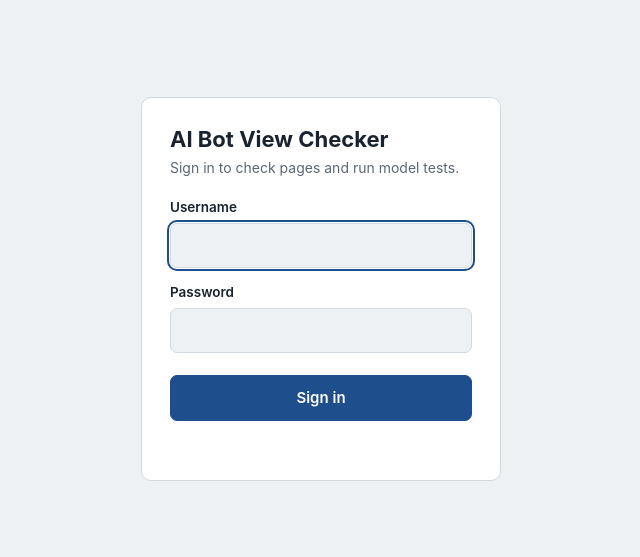
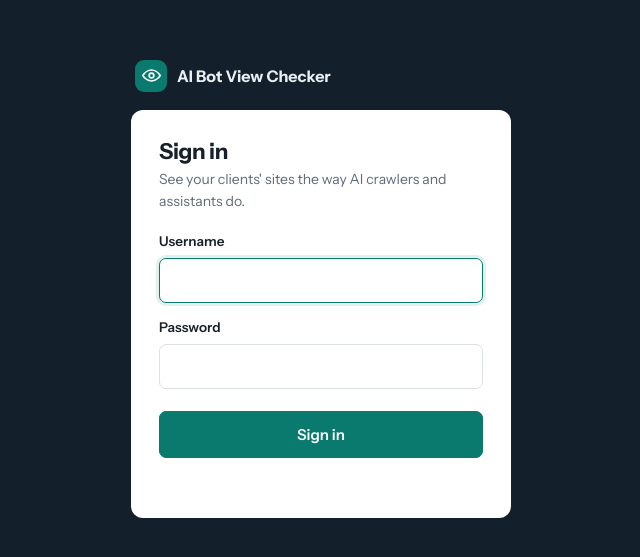
Before and after one commit to raselbepary/ai-bot-checker, a plain HTML site: page web/login.html in a window 1280 px wide. Shown: the part 111-668 px from the top of the page, without its empty margins (319-959 px from the left). Drawn offline with Linux system fonts and the light colour scheme.

Commit message:
Redesign: grouped sidebar with icons, client context line, new visual system

```diff
--- a/web/login.html
+++ b/web/login.html
@@ -4,30 +4,41 @@
 <meta charset="utf-8">
 <meta name="viewport" content="width=device-width, initial-scale=1">
 <title>Sign in – AI Bot View Checker</title>
+<link rel="preconnect" href="https://fonts.googleapis.com">
+<link rel="preconnect" href="https://fonts.gstatic.com" crossorigin>
+<link rel="stylesheet" href="https://fonts.googleapis.com/css2?family=Instrument+Sans:wght@400;500;600;700&display=swap">
 <style>
-:root{--paper:#eef1f4;--surface:#ffffff;--ink:#18232f;--muted:#5b6876;--line:#d3d9e0;--accent:#1f4e8c;--accent-ink:#ffffff;--bad:#b3261e;color-scheme:light}
-@media (prefers-color-scheme: dark){:root{--paper:#11161c;--surface:#19212a;--ink:#e4e9ef;--muted:#97a3b0;--line:#2c3743;--accent:#6fa3e8;--accent-ink:#0d1620;--bad:#ff8a80;color-scheme:dark}}
+:root{--night:#13202b;--surface:#ffffff;--ink:#18212b;--muted:#5e6b78;--line:#dce2e0;--accent:#0b7a6e;--accent-hover:#086257;--accent-ink:#fff;--accent-soft:#e0f1ee;--bad:#b4261e;color-scheme:light}
+@media (prefers-color-scheme: dark){:root{--night:#0b1115;--surface:#161e24;--ink:#e3e9ed;--muted:#94a3af;--line:#27333b;--accent:#3cbfab;--accent-hover:#5ad0bd;--accent-ink:#04221d;--accent-soft:#12332e;--bad:#ff8f86;color-scheme:dark}}
 *{box-sizing:border-box}
-html,body{margin:0;min-height:100%;background:var(--paper);color:var(--ink);
-  font:15px/1.55 -apple-system,BlinkMacSystemFont,"Segoe UI",Roboto,Helvetica,Arial,sans-serif}
+html,body{margin:0;min-height:100%;background:var(--night);color:var(--ink);
+  font:15px/1.55 "Instrument Sans",-apple-system,BlinkMacSystemFont,"Segoe UI",Roboto,Helvetica,Arial,sans-serif;-webkit-font-smoothing:antialiased}
 main{min-height:100vh;display:grid;place-items:center;padding:24px}
-form{width:100%;max-width:360px;background:var(--surface);border:1px solid var(--line);border-radius:10px;padding:28px}
-h1{font-size:22px;line-height:1.25;margin:0 0 4px}
+.wrap{width:100%;max-width:380px}
+.brand{display:flex;align-items:center;gap:10px;color:#e8eef2;font-weight:650;font-size:16px;margin:0 0 18px 4px}
+.mark{width:32px;height:32px;border-radius:9px;background:var(--accent);color:var(--accent-ink);display:grid;place-items:center}
+.mark svg{width:19px;height:19px}
+form{background:var(--surface);border-radius:12px;padding:28px}
+h1{font-size:22px;line-height:1.25;margin:0 0 4px;letter-spacing:-.015em;font-weight:650}
 p{color:var(--muted);margin:0 0 18px;font-size:14px}
-label{display:block;font-size:13.5px;font-weight:600;margin:14px 0 5px}
-input{font:inherit;color:var(--ink);background:var(--paper);border:1px solid var(--line);border-radius:7px;padding:10px 11px;width:100%}
-input:focus,button:focus-visible{outline:2px solid var(--accent);outline-offset:1px}
+label{display:block;font-size:13.5px;font-weight:600;margin:14px 0 6px}
+input{font:inherit;color:var(--ink);background:var(--surface);border:1px solid var(--line);border-radius:7px;padding:10px 12px;width:100%}
+input:focus{outline:none;border-color:var(--accent);box-shadow:0 0 0 3px var(--accent-soft)}
 button{margin-top:22px;width:100%;font:inherit;font-weight:600;border:1px solid var(--accent);background:var(--accent);
-  color:var(--accent-ink);border-radius:7px;padding:10px 16px;cursor:pointer}
+  color:var(--accent-ink);border-radius:7px;padding:11px 16px;cursor:pointer}
+button:hover{background:var(--accent-hover);border-color:var(--accent-hover)}
+button:focus-visible{outline:2px solid var(--accent);outline-offset:2px}
 button:disabled{opacity:.6;cursor:progress}
 .err{color:var(--bad);font-size:14px;min-height:1.4em;margin-top:12px}
 </style>
 </head>
 <body>
 <main>
+<div class="wrap">
+  <div class="brand"><span class="mark"><svg viewBox="0 0 24 24" fill="none" stroke="currentColor" stroke-width="2" stroke-linecap="round" stroke-linejoin="round" aria-hidden="true"><path d="M1 12s4-7 11-7 11 7 11 7-4 7-11 7S1 12 1 12z"/><circle cx="12" cy="12" r="3"/></svg></span>AI Bot View Checker</div>
   <form id="f">
-  <h1>AI Bot View Checker</h1>
-  <p>Sign in to check pages and run model tests.</p>
+    <h1>Sign in</h1>
+    <p>See your clients' sites the way AI crawlers and assistants do.</p>
     <label for="u">Username</label>
     <input id="u" name="username" autocomplete="username" required>
     <label for="p">Password</label>
@@ -35,6 +46,7 @@ button:disabled{opacity:.6;cursor:progress}
     <button id="b" type="submit">Sign in</button>
     <div class="err" id="e" role="alert"></div>
   </form>
+</div>
 </main>
 <script>
 document.getElementById('f').addEventListener('submit', async ev => {
```
Lines whose indentation alone changed are shown as unchanged.
